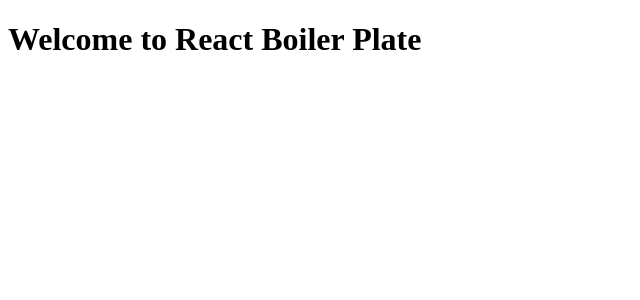
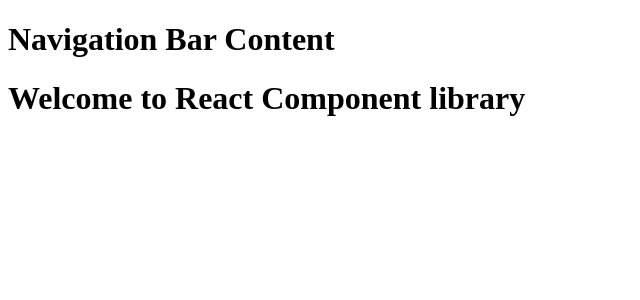
Before and after one commit to ericcchiu/react-component-library, a React (Create React App) app in the folder client/: page / in a window 1280 px wide. Shown: the top 300 px of the page, without its empty margins (0-640 px from the left). Built offline with nearby package versions, Linux system fonts and the light colour scheme; the HTML template or start-up script is replaced by a standard one.

Commit message:
(REFACTOR) Refactor App component to use react hooks

```diff
--- a/client/src/App.js
+++ b/client/src/App.js
@@ -1,12 +1,12 @@
-import React, { Component } from 'react'
+import React, { useState } from 'react';
+import NavigationBar from './NavigationBar';
 
-class App extends Component {
-  render() {
-    return (
-      <div>
-        <h1>Welcome to React Boiler Plate</h1>
-      </div>
-    )
-  }
+const App = () => {
+  return (
+    <div className="App">
+      <NavigationBar />
+      <h1>Welcome to React Component library</h1>
+    </div>
+  )
 }
 export default App;
```
